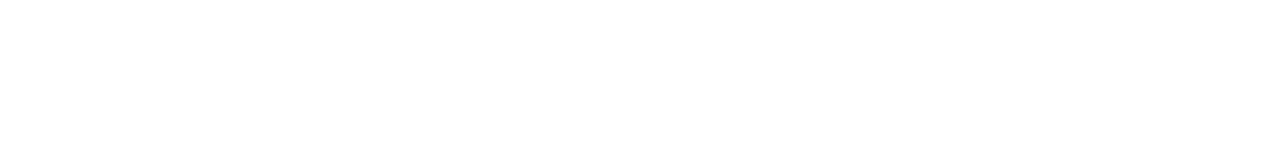
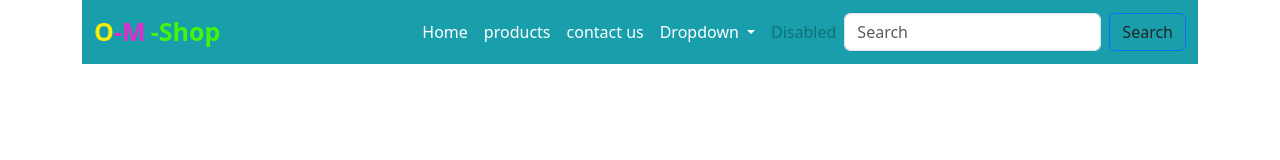
Before and after one commit to Hajera-Begum/hcb-responsive-website, a plain HTML site: page index.html in a window 1280 px wide. Drawn offline with nearby package versions, Linux system fonts and the light colour scheme.

Commit message:
creat nav section

```diff
--- a/index.css
+++ b/index.css
@@ -0,0 +1,25 @@
+*{
+    padding: 0px;
+    margin: 0px;
+}
+/* navbar section start here  */
+
+
+.nav-section{
+    background-color: rgb(25, 159, 172);
+}
+.shop {
+    color: rgb(66, 245, 11);
+  font-weight: bold;
+  font-size: 25px;
+}
+.online{
+    color: rgba(248, 240, 8, 0.981);
+    font-weight: bold;
+    font-size:25px;
+}
+.market{
+    color: rgb(226, 43, 202);
+    font-weight: bold;
+    font-size: 25px;
+}
--- a/index.html
+++ b/index.html
@@ -14,10 +14,59 @@
 </head>
 <body>
 
+    <!-- navbar section starts here  -->
+
+
+
+<div class="container">
+
+    <nav class="navbar navbar-expand-lg navbar-light nav-section">
+        <div class="container-fluid">
+          <a class="navbar-brand  " href="#"><span class="online">O</span ><span class="market">-M</span> <span class="shop ">-Shop</span></a>
+          <button class="navbar-toggler" type="button" data-bs-toggle="collapse" data-bs-target="#navbarSupportedContent" aria-controls="navbarSupportedContent" aria-expanded="false" aria-label="Toggle navigation">
+            <span class="navbar-toggler-icon"></span>
+          </button>
+          <div class="collapse navbar-collapse" id="navbarSupportedContent">
+            <ul class="navbar-nav ms-auto mb-2 mb-lg-0">
+              <li class="nav-item ">
+                <a class="nav-link active text-white  " aria-current="page" href="#">Home</a>
+              </li>
+              <li class="nav-item">
+                <a class="nav-link   text-white " href="#">products</a>
+              </li>
+
+              <li class="nav-item">
+                <a class="nav-link   text-white " href="#">contact us</a>
+              </li>
 
 
 
 
+              <li class="nav-item dropdown">
+                <a class="nav-link dropdown-toggle text-white  " href="#" id="navbarDropdown" role="button" data-bs-toggle="dropdown" aria-expanded="false">
+                  Dropdown
+                </a>
+                <ul class="dropdown-menu" aria-labelledby="navbarDropdown">
+                  <li><a class="dropdown-item  " href="#">Action</a></li>
+                  <li><a class="dropdown-item  " href="#">Another action</a></li>
+                  <li><hr class="dropdown-divider   "></li>
+                  <li><a class="dropdown-item" href="#">Something else here</a></li>
+                </ul>
+              </li>
+              <li class="nav-item">
+                <a class="nav-link disabled   " href="#" tabindex="-1" aria-disabled="true">Disabled</a>
+              </li>
+            </ul>
+            <form class="d-flex">
+              <input class="form-control me-2" type="search" placeholder="Search" aria-label="Search">
+              <button class="btn  btn-outline-primary  btn-white text-dark " type="submit">Search</button>
+            </form>
+          </div>
+        </div>
+      </nav>
+
+
+</div>
 
 
 
```
